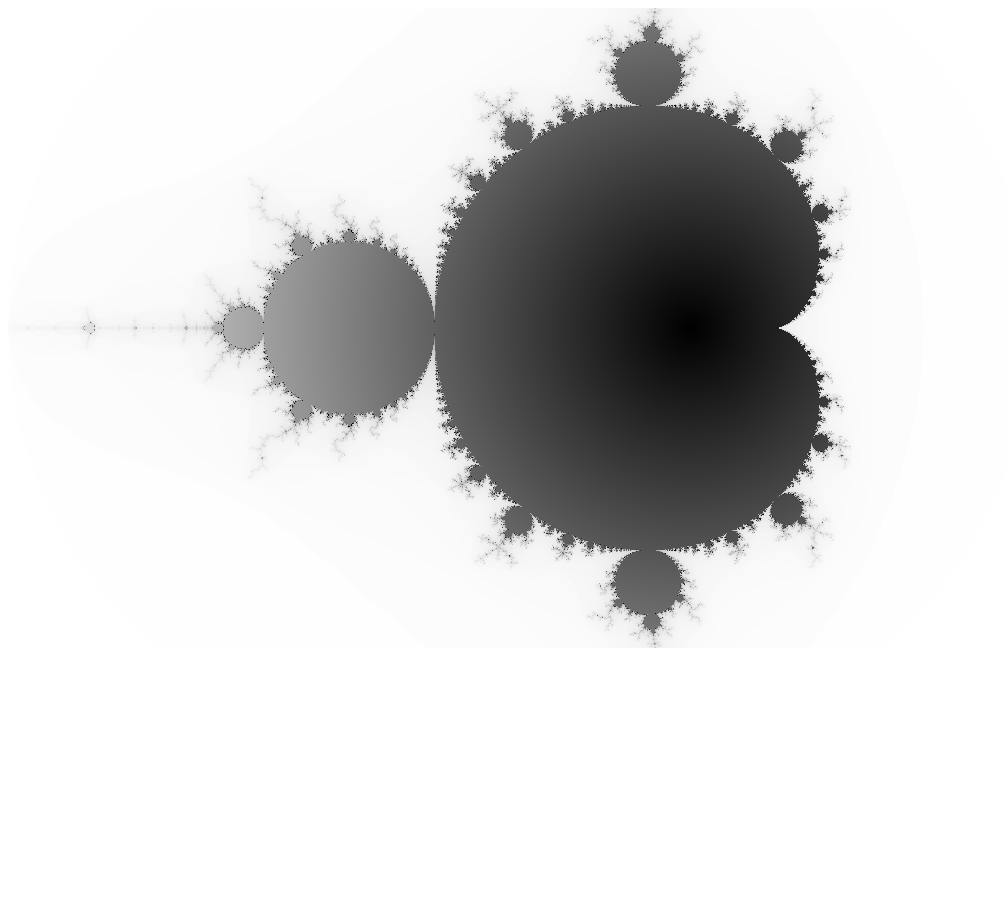
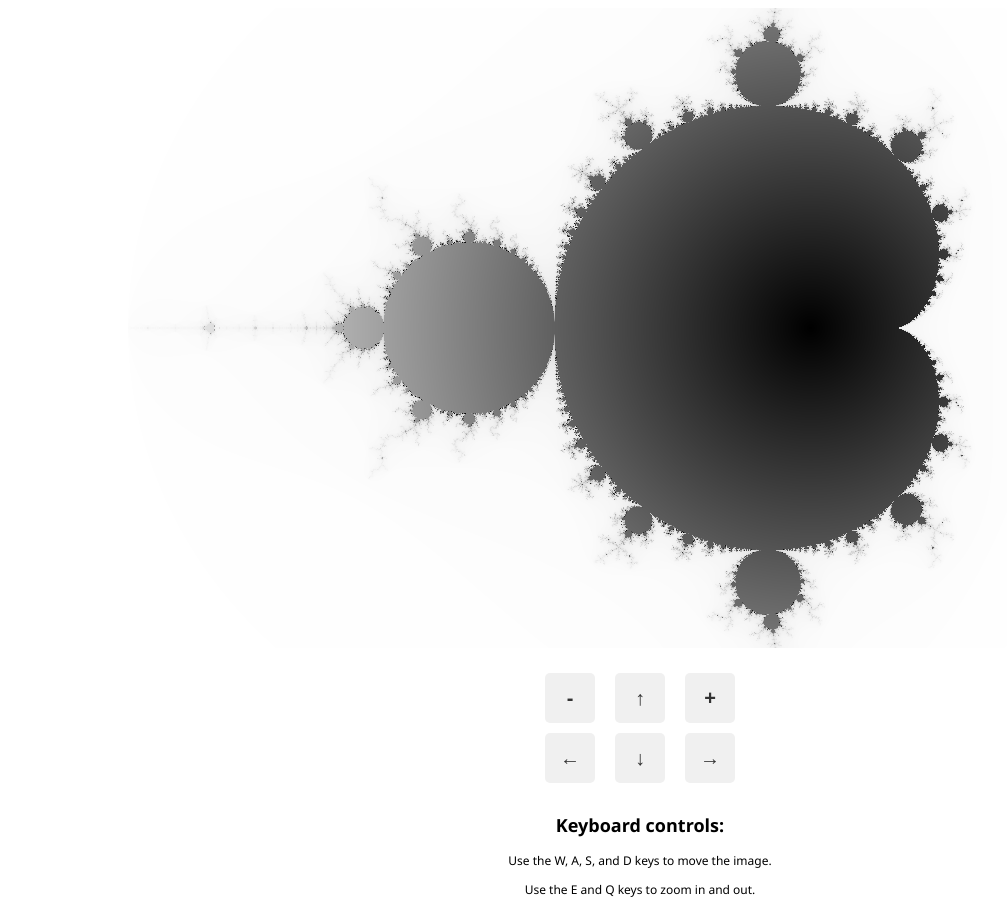
Before and after one commit to quevivasbien/mandelbrot-webgl, a plain HTML site: page index.html in a window 1280 px wide. Shown: the whole page, without its empty margins (0-1007 px from the left). Before the commit the page ends 800 px from the top, so only its background shows below. Drawn offline with Linux system fonts and the light colour scheme.

Commit message:
improved controls

```diff
--- a/index.html
+++ b/index.html
@@ -1,12 +1,32 @@
-<!doctype html>
+<!DOCTYPE html>
 <html lang="en">
-  <head>
-    <meta charset="utf-8" />
-    <title>WebGL Demo</title>
+
+<head>
+  <meta charset="utf-8" />
+  <title>Mandelbrot WebGL</title>
+  <link rel="stylesheet" href="style.css" />
+</head>
+
+<body>
+  <canvas id="glcanvas"></canvas>
+  <div class="nav-buttons">
+    <div class="nav-row">
+      <button id="zoom-out">-</button>
+      <button id="move-up">&uarr;</button>
+      <button id="zoom-in">+</button>
+    </div>
+    <div class="nav-row">
+      <button id="move-left">&larr;</button>
+      <button id="move-down">&darr;</button>
+      <button id="move-right">&rarr;</button>
+    </div>
+    <div class="keyboard-instructions">
+      <h2>Keyboard controls:</h2>
+      <p>Use the <span id="up-key"></span>, <span id="left-key"></span>, <span id="down-key"></span>, and <span
+          id="right-key"></span> keys to move the image.</p>
+      <p>Use the <span id="zoom-out-key"></span> and <span id="zoom-in-key"></span> keys to zoom in and out.</p>
+    </div>
     <script src="index.js" type="module"></script>
-  </head>
+</body>
 
-  <body>
-    <canvas id="glcanvas"></canvas>
-  </body>
 </html>
--- a/index.js
+++ b/index.js
@@ -48,7 +48,7 @@ void main(void) {
 }
 `;
 
-const maxIters = 200;
+const maxIters = 300;
 
 // Fragment shader program
 const fsSource = `
@@ -198,55 +198,102 @@ const keyPresses = {
     right: false,
     up: false,
     down: false,
-    pageUp: false,
-    pageDown: false,
+    zoomOut: false,
+    zoomIn: false,
+};
+
+const keyBindings = {
+    left: "a",
+    right: "d",
+    up: "w",
+    down: "s",
+    zoomOut: "q",
+    zoomIn: "e",
 };
 
 // Bind keyboard events
 window.addEventListener("keydown", (event) => {
     switch (event.key) {
-        case "ArrowLeft":
+        case keyBindings.left:
             keyPresses.left = true;
             break;
-        case "ArrowRight":
+        case keyBindings.right:
             keyPresses.right = true;
             break;
-        case "ArrowUp":
+        case keyBindings.up:
             keyPresses.up = true;
             break;
-        case "ArrowDown":
+        case keyBindings.down:
             keyPresses.down = true;
             break;
-        case "PageUp":
-            keyPresses.pageUp = true;
+        case keyBindings.zoomOut:
+            keyPresses.zoomOut = true;
             break;
-        case "PageDown":
-            keyPresses.pageDown = true;
+        case keyBindings.zoomIn:
+            keyPresses.zoomIn = true;
             break;
     }
 });
 
 window.addEventListener("keyup", (event) => {
     switch (event.key) {
-        case "ArrowLeft":
+        case keyBindings.left:
             keyPresses.left = false;
             break;
-        case "ArrowRight":
+        case keyBindings.right:
             keyPresses.right = false;
             break;
-        case "ArrowUp":
+        case keyBindings.up:
             keyPresses.up = false;
             break;
-        case "ArrowDown":
+        case keyBindings.down:
             keyPresses.down = false;
             break;
-        case "PageUp":
-            keyPresses.pageUp = false;
+        case keyBindings.zoomOut:
+            keyPresses.zoomOut = false;
             break;
-        case "PageDown":
-            keyPresses.pageDown = false;
+        case keyBindings.zoomIn:
+            keyPresses.zoomIn = false;
             break;
     }
+});
+
+document.getElementById('up-key').innerText = keyBindings.up.toUpperCase();
+document.getElementById('left-key').innerText = keyBindings.left.toUpperCase();
+document.getElementById('down-key').innerText = keyBindings.down.toUpperCase();
+document.getElementById('right-key').innerText = keyBindings.right.toUpperCase();
+document.getElementById('zoom-out-key').innerText = keyBindings.zoomIn.toUpperCase();
+document.getElementById('zoom-in-key').innerText = keyBindings.zoomOut.toUpperCase();
+
+
+document.getElementById("zoom-out").addEventListener("click", () => {
+    zoom(0.5);
+    render();
+});
+
+document.getElementById("zoom-in").addEventListener("click", () => {
+    zoom(2);
+    render();
+});
+
+document.getElementById("move-up").addEventListener("click", () => {
+    move(0, 0.2);
+    render();
+});
+
+document.getElementById("move-down").addEventListener("click", () => {
+    move(0, -0.2);
+    render();
+});
+
+document.getElementById("move-left").addEventListener("click", () => {
+    move(-0.2, 0);
+    render();
+});
+
+document.getElementById("move-right").addEventListener("click", () => {
+    move(0.2, 0);
+    render();
 });
 
 function checkForMovement() {
@@ -265,10 +312,10 @@ function checkForMovement() {
     if (keyPresses.down) {
         y -= 0.02;
     }
-    if (keyPresses.pageUp) {
+    if (keyPresses.zoomOut) {
         zoom_amt *= 0.8;
     }
-    if (keyPresses.pageDown) {
+    if (keyPresses.zoomIn) {
         zoom_amt *= 1.25;
     }
     if (x !== 0 || y !== 0) {
--- /dev/null
+++ b/style.css
@@ -0,0 +1,46 @@
+/* canvas should be centered */
+#glcanvas {
+    display: block;
+    margin: 0 auto;
+}
+
+.nav-buttons {
+    display: flex;
+    flex-direction: column;
+    justify-content: center;
+    align-items: center;
+    margin-top: 20px;
+}
+
+.nav-row {
+    display: flex;
+    flex-direction: row;
+    justify-content: center;
+    align-items: center;
+    gap: 10px;
+}
+
+button {
+    width: 50px;
+    height: 50px;
+    font-size: 20px;
+    font-weight: bold;
+    border: none;
+    border-radius: 5px;
+    cursor: pointer;
+    background-color: #f0f0f0;
+    color: #333;
+    transition: background-color 0.3s ease;
+    margin: 5px;
+}
+
+button:hover {
+    background-color: #e0e0e0;
+}
+
+.keyboard-instructions {
+    margin-top: 10px;
+    text-align: center;
+    font-family: 'Segoe UI', Tahoma, Geneva, Verdana, sans-serif;
+    font-size: 12px;
+}
```
Also changed, not shown: draw-scene.js (line endings or trailing spaces).
